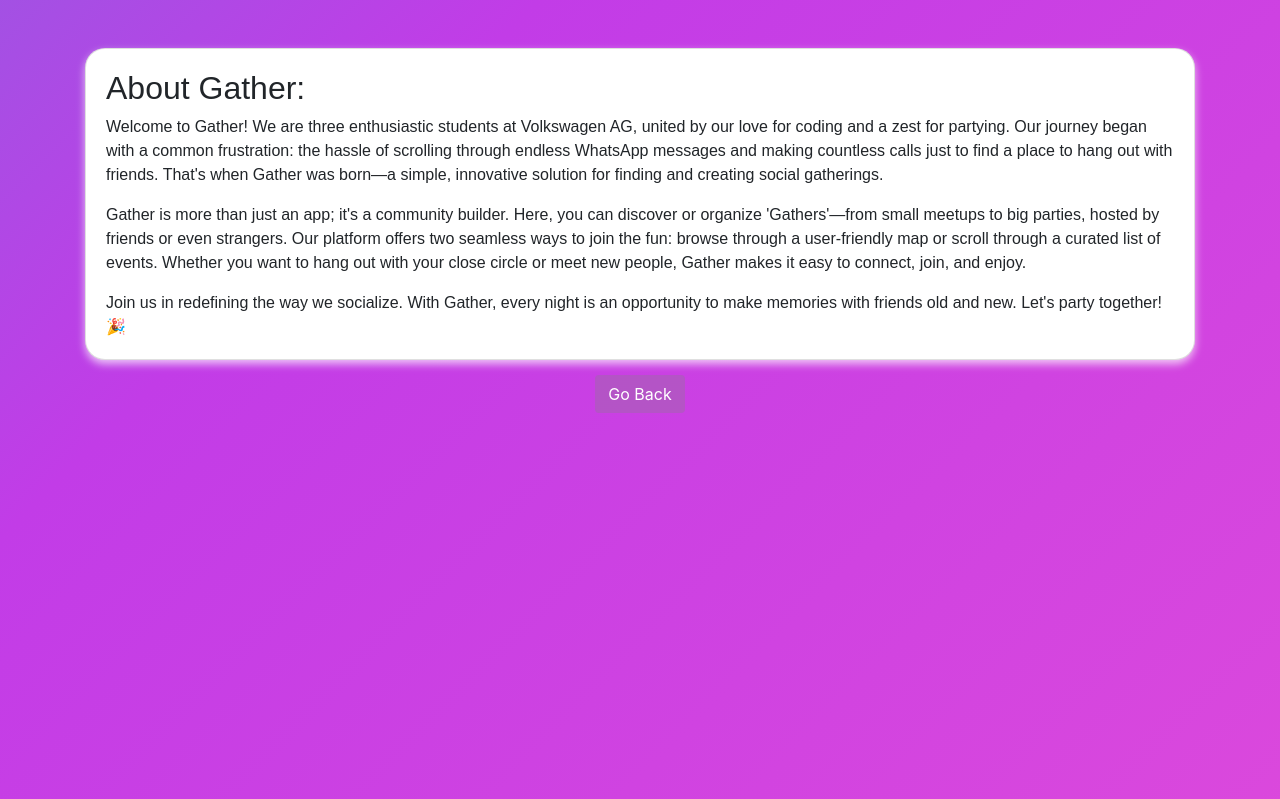
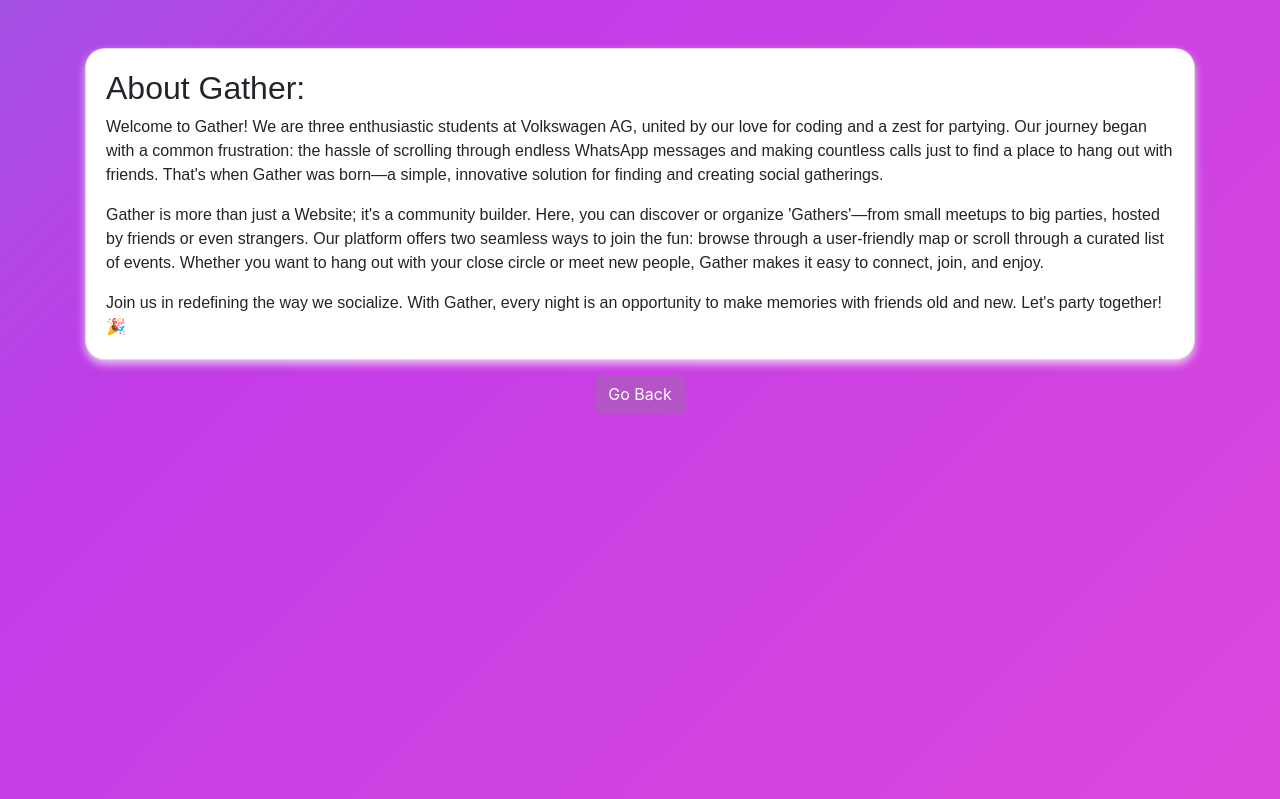
Before and after one commit to jerankda/Gather-App, a Flask app: page /about_us in a window 1280 px wide. Shown: the top 799 px of the page. Run offline with Flask 3, Linux system fonts and the light colour scheme; some libraries are stand-ins or nearby versions.

Commit message:
about us updated

```diff
--- a/G2G/website/templates/about_us.html
+++ b/G2G/website/templates/about_us.html
@@ -90,7 +90,7 @@
                         </p>
 
                         <p class="card-text">
-                            Gather is more than just an app; it's a community builder. Here, you can discover or organize 'Gathers'—from small meetups to big parties, hosted by friends or even strangers. Our platform offers two seamless ways to join the fun: browse through a user-friendly map or scroll through a curated list of events. Whether you want to hang out with your close circle or meet new people, Gather makes it easy to connect, join, and enjoy.
+                            Gather is more than just a Website; it's a community builder. Here, you can discover or organize 'Gathers'—from small meetups to big parties, hosted by friends or even strangers. Our platform offers two seamless ways to join the fun: browse through a user-friendly map or scroll through a curated list of events. Whether you want to hang out with your close circle or meet new people, Gather makes it easy to connect, join, and enjoy.
                         </p>
                         <p class="card-text">
                             Join us in redefining the way we socialize. With Gather, every night is an opportunity to make memories with friends old and new. Let's party together! 🎉
```
